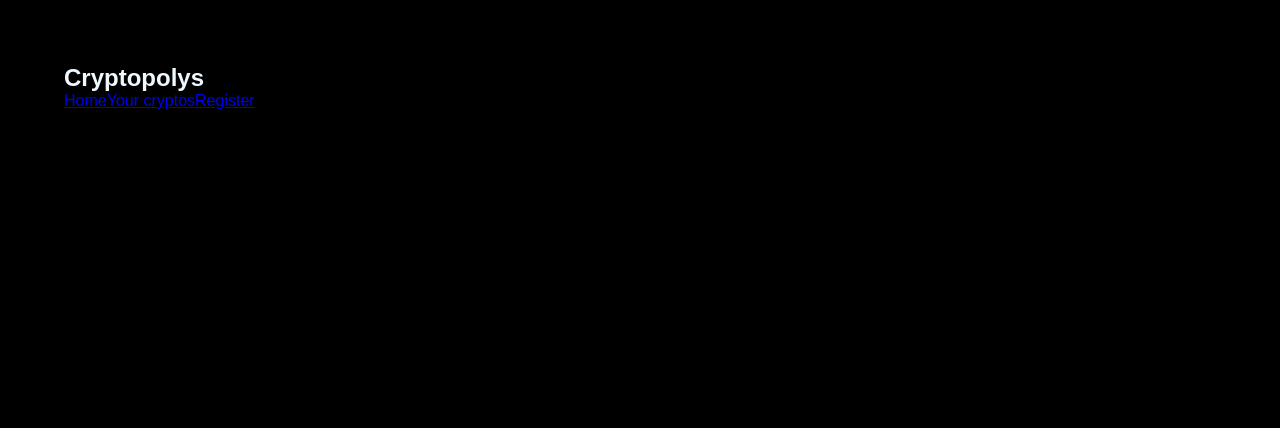
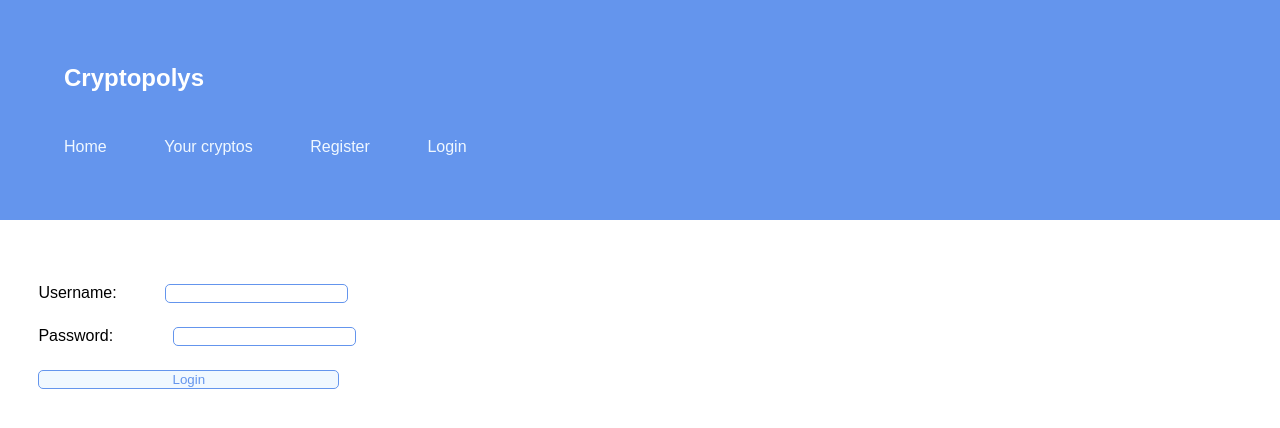
Before and after one commit to pyxelhaze/cryptopolys, a React (Create React App) app: page /login in a window 1280 px wide. Shown: the top 428 px of the page. Built offline with nearby package versions, Linux system fonts and the light colour scheme.

Commit message:
started to style

```diff
--- a/src/App.js
+++ b/src/App.js
@@ -2,9 +2,10 @@ import { BrowserRouter as Router, Route, Routes } from 'react-router-dom';
 import Header from './Header';
 import Main from './Main';
 import './index.css';
-import Footer from './Footer';
+/* import Footer from './Footer'; */
 import Coindetails from './Coindetails';
 import Register from './Register';
+import Login from './Login';
 
 function App() {
   return (
@@ -21,6 +22,9 @@ function App() {
             </Route>
             <Route path="/register"
               element={<Register />}>
+            </Route>
+            <Route path="/login"
+              element={<Login />}>
             </Route>
             {/*  <Route path="/login"
               element={<Login />}>
--- a/src/Coinlist.js
+++ b/src/Coinlist.js
@@ -12,9 +12,10 @@ const Coinlist = () => {
             {coins && coins.length > 0 ? (
                 coins.map(coin => (
                     <div key={coin.id} className="coinbox">
+                        <button className="material-symbols-outlined"></button>
                         <div className="rank">{coin.market_cap_rank}</div>
                         <Link to={`/coindetails/${coin.id}`}>
-                            <div className="symbol">{coin.symbol}</div>
+                            <div className="symbol">{coin.symbol.toUpperCase()}</div>
                         </Link>
                         <div className={`pricechange ${getChangeClass(coin.price_change_percentage_24h)}`}>
                             {coin.price_change_percentage_24h.toFixed(2)}%
--- a/src/Header.js
+++ b/src/Header.js
@@ -8,6 +8,7 @@ const Header = () => {
                 <Link to="/">Home</Link>
                 <Link to="/cryptos">Your cryptos</Link>
                 <Link to="/register">Register</Link>
+                <Link to="/login">Login</Link>
             </div>
         </nav>
     );
--- a/src/Login.js
+++ b/src/Login.js
@@ -1,15 +1,30 @@
-
-
+import { useState } from "react";
 
 const Login = () => {
+    const [username, setUsername] = useState('');
+    const [password, setPassword] = useState('');
 
+    const handleSubmit = async (e) => {
+        e.preventDefault();
+        const user = { username, password };
+        const response = await fetch('http://localhost:5000/api/login', {
+            method: 'POST',
+            headers: {
+                'Content-Type': 'application/json',
+            },
+            body: JSON.stringify(user),
+        });
 
+        if (response.ok) {
+            alert('Login successful');
+        } else {
+            alert('Login failed');
+        }
+    };
 
-
-
-
-    return (<form onSubmit={handleSubmit}>
-        <div>
+    return (
+        <form onSubmit={handleSubmit}>
+            <div className="username">
                 <label>Username:</label>
                 <input
                     type="text"
@@ -18,8 +33,8 @@ const Login = () => {
                     required
                 />
             </div>
-        <div>
-            <label>Password (optional):</label>
+            <div className="password">
+                <label>Password:</label>
                 <input
                     type="password"
                     value={password}
@@ -27,7 +42,8 @@ const Login = () => {
                 />
             </div>
             <button type="submit">Login</button>
-    </form>);
+        </form>
+    );
 }
 
 export default Login;
--- a/src/Register.js
+++ b/src/Register.js
@@ -16,16 +16,17 @@ const Register = () => {
             body: JSON.stringify(user),
         });
 
+
         if (response.ok) {
-            console.log('User registered successfully');
+            alert('User registered successfully')
         } else {
-            console.log('Registration failed');
+            alert('Registration failed');
         }
     };
 
     return (
         <form onSubmit={handleSubmit}>
-            <div>
+            <div className="username">
                 <label>Username:</label>
                 <input
                     type="text"
@@ -34,8 +35,8 @@ const Register = () => {
                     required
                 />
             </div>
-            <div>
-                <label>Password (optional):</label>
+            <div className="password">
+                <label>Password:</label>
                 <input
                     type="password"
                     value={password}
@@ -45,7 +46,5 @@ const Register = () => {
             <button type="submit">Register</button>
         </form>
     );
-
 }
-
 export default Register;
--- a/src/index.css
+++ b/src/index.css
@@ -3,19 +3,44 @@
 }
 
 body {
-  padding: 5%;
-  background-color: black;
-  color: aliceblue;
+  background-color: rgb(255, 255, 255);
+  color: rgb(0, 0, 0);
   font-family: Arial, Helvetica, sans-serif;
 }
+h1 {
+  margin-bottom: 4%;
+  color: white;
+}
 .navbar {
-  margin-bottom: 3%;
+  padding: 5%;
+  margin-bottom: 5%;
+  background-color: cornflowerblue;
+}
+.links a {
+  margin-right: 5%;
+  text-decoration: none;
+  color: aliceblue;
+}
+.links a:hover {
+  color: rgb(0, 61, 175);
+}
+.main-content {
+  padding: 0 3% 0 3%;
 }
 h2 {
+  font-size: 1.3em;
   padding-bottom: 2%;
+  color: rgb(100, 148, 237);
 }
 .coinlist {
   width: 100%;
+}
+
+.symbol {
+  color: black;
+}
+.symbol:hover {
+  color: cornflowerblue;
 }
 .coinbox {
   display: flex;
@@ -23,7 +48,10 @@ h2 {
   align-items: center;
   max-width: 100%;
   height: 40px;
-  border-bottom: 1px solid rgba(255, 255, 255, 0.473);
+  border-bottom: 1px solid cornflowerblue;
+}
+.coinbox:hover {
+  background-color: aliceblue;
 }
 .coinbox > div {
   /*  padding-right: 7%; */
@@ -32,29 +60,56 @@ h2 {
 }
 .price,
 .marketcap {
-  width: 30%;
+  width: 25%;
 }
+
 .pricechange {
-  width: 20%;
+  width: 25%;
 }
 .coinbox a {
-  width: 10%;
-  color: white;
+  width: 15%;
   text-decoration: none;
 }
-.rank,
-.symbol {
-  width: 10%;
-}
-
 .pricechange {
   color: white;
 }
 
 .pricechange.positive {
-  color: green;
+  color: rgb(0, 180, 0);
 }
 
 .pricechange.negative {
   color: red;
 }
+
+.rank {
+  width: 10%;
+  color: cornflowerblue;
+}
+/* register/login */
+form {
+  display: flex;
+  flex-direction: column;
+}
+.username,
+.password {
+  width: 100%;
+  margin-bottom: 2%;
+}
+.username label {
+  margin-right: 4%;
+}
+.password label {
+  margin-right: 5%;
+}
+form input {
+  border-radius: 5px;
+  border: 1px solid cornflowerblue;
+}
+form button {
+  width: 25%;
+  border-radius: 5px;
+  border: 1px solid cornflowerblue;
+  background-color: aliceblue;
+  color: cornflowerblue;
+}
--- a/src/index.js
+++ b/src/index.js
@@ -3,6 +3,7 @@ import ReactDOM from 'react-dom/client';
 import './index.css';
 import App from './App';
 import reportWebVitals from './reportWebVitals';
+
 
 const root = ReactDOM.createRoot(document.getElementById('root'));
 root.render(
```
Also changed, not shown: 2 other files (tests, documents, lock files or other folders). Lines whose indentation alone changed are shown as unchanged.
